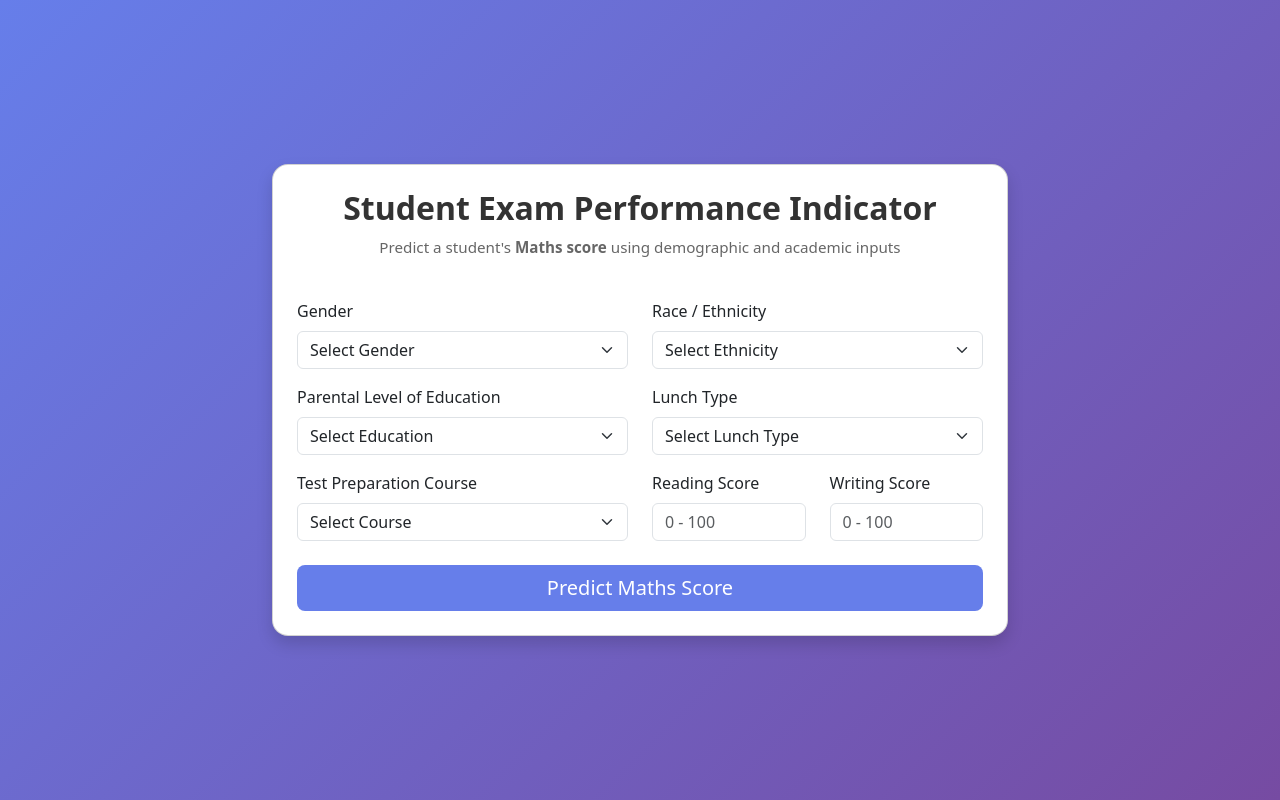
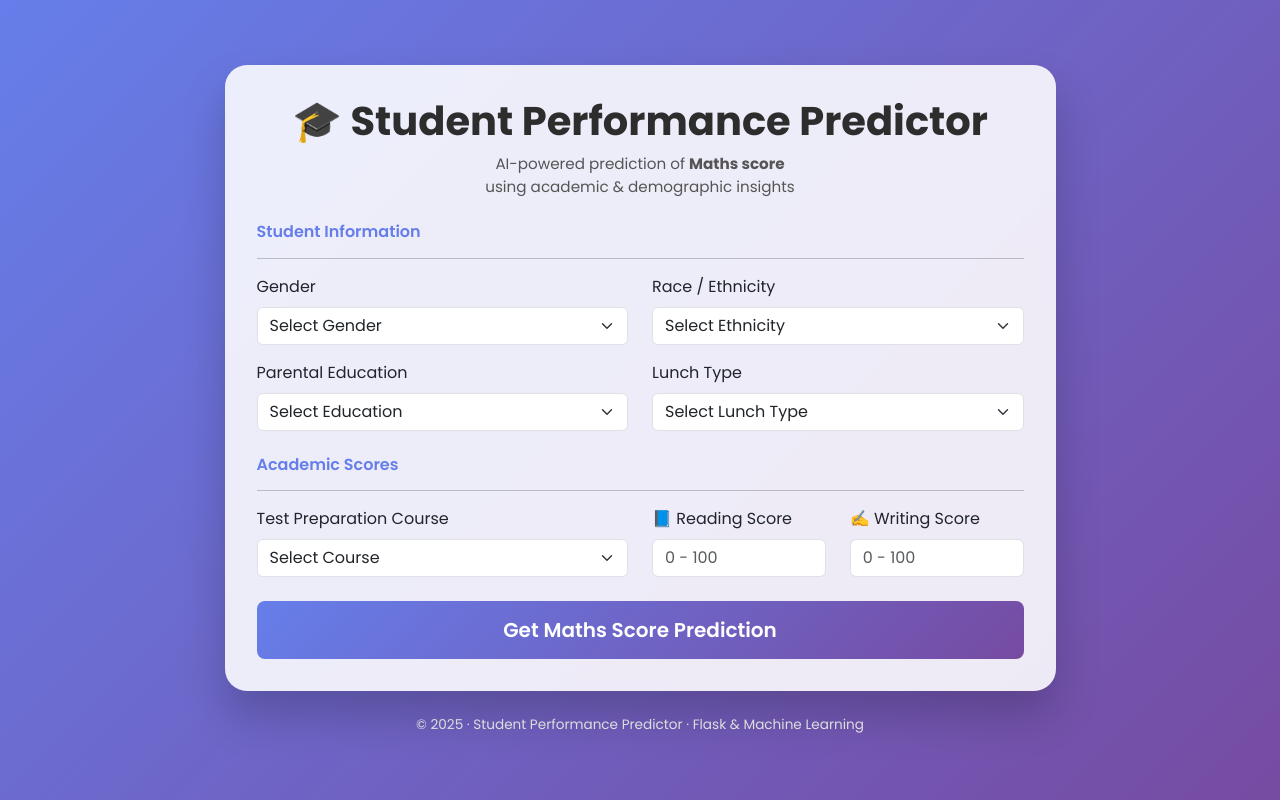
Before and after one commit to Simi268/MLproject, a Flask app: page / in a window 1280 px wide. Run offline with Flask 3, Linux system fonts and the light colour scheme.

```diff
--- a/app.py
+++ b/app.py
@@ -30,12 +30,14 @@ def predict_datapoint():
 
     pred_df = data.get_data_as_dataframe()
 
+
     predict_pipeline = PredictPipeline()
     results = predict_pipeline.predict(pred_df)
+
 
     return render_template('home.html', results=results[0])
 
 
 if __name__ == "__main__":
     port = int(os.environ.get("PORT", 5000))
-    app.run(host="0.0.0.0", port=port)
+    app.run(host="0.0.0.0", port=port, debug=False)
--- a/templates/home.html
+++ b/templates/home.html
@@ -2,15 +2,18 @@
 <html lang="en">
 <head>
     <meta charset="UTF-8">
-    <title>Student Exam Performance Indicator</title>
+    <title>Student Performance Predictor</title>
     <meta name="viewport" content="width=device-width, initial-scale=1">
 
+    <!-- Bootstrap -->
+    <link href="https://cdn.jsdelivr.net/npm/bootstrap@5.3.2/dist/css/bootstrap.min.css" rel="stylesheet">
 
-    <!-- Bootstrap CSS -->
-    <link href="https://cdn.jsdelivr.net/npm/bootstrap@5.3.2/dist/css/bootstrap.min.css" rel="stylesheet">
+    <!-- Google Font -->
+    <link href="https://fonts.googleapis.com/css2?family=Poppins:wght@400;600;700&display=swap" rel="stylesheet">
 
     <style>
         body {
+            font-family: 'Poppins', sans-serif;
             background: linear-gradient(135deg, #667eea, #764ba2);
             min-height: 100vh;
             display: flex;
@@ -18,31 +21,77 @@
             justify-content: center;
         }
 
-        .card {
-            border-radius: 16px;
+        .glass-card {
+            background: rgba(255, 255, 255, 0.88);
+            backdrop-filter: blur(14px);
+            border-radius: 22px;
+            padding: 32px;
+            box-shadow: 0 25px 45px rgba(0, 0, 0, 0.2);
+            animation: fadeIn 0.5s ease;
+        }
+
+        h1 {
+            font-weight: 700;
+            color: #2d2d2d;
+        }
+
+        .subtitle {
+            color: #555;
+            font-size: 0.95rem;
+        }
+
+        .section-title {
+            color: #667eea;
+            font-weight: 600;
+            margin-top: 24px;
         }
 
         .form-label {
             font-weight: 500;
         }
 
-        .title {
-            font-weight: 700;
-            color: #333;
-        }
-
-        .subtitle {
-            font-size: 0.95rem;
-            color: #666;
-        }
-
         .btn-primary {
-            background-color: #667eea;
+            background: linear-gradient(135deg, #667eea, #764ba2);
             border: none;
+            padding: 14px;
+            font-weight: 600;
+            transition: all 0.3s ease;
         }
 
         .btn-primary:hover {
-            background-color: #5a67d8;
+            transform: translateY(-2px);
+            box-shadow: 0 10px 25px rgba(102, 126, 234, 0.5);
+        }
+
+        .result-box {
+            background: linear-gradient(135deg, #d4fc79, #96e6a1);
+            border-radius: 18px;
+            padding: 24px;
+            margin-top: 28px;
+            text-align: center;
+            animation: popIn 0.4s ease;
+        }
+
+        .result-box h1 {
+            font-size: 3rem;
+            color: #1b4332;
+        }
+
+        footer {
+            text-align: center;
+            margin-top: 24px;
+            font-size: 0.85rem;
+            color: #eee;
+        }
+
+        @keyframes fadeIn {
+            from { opacity: 0; transform: translateY(12px); }
+            to { opacity: 1; transform: translateY(0); }
+        }
+
+        @keyframes popIn {
+            from { opacity: 0; transform: scale(0.95); }
+            to { opacity: 1; transform: scale(1); }
         }
     </style>
 </head>
@@ -51,26 +100,30 @@
 
 <div class="container">
     <div class="row justify-content-center">
-        <div class="col-lg-8 col-md-10">
+        <div class="col-lg-9 col-md-11">
 
-            <div class="card shadow p-4">
+            <div class="glass-card">
 
                 <!-- Header -->
                 <div class="text-center mb-4">
-                    <h2 class="title">Student Exam Performance Indicator</h2>
+                    <h1>🎓 Student Performance Predictor</h1>
                     <p class="subtitle">
-                        Predict a student's <strong>Maths score</strong> using demographic and academic inputs
+                        AI-powered prediction of <strong>Maths score</strong><br>
+                        using academic & demographic insights
                     </p>
                 </div>
 
                 <!-- Form -->
                 <form action="/predictdata" method="post">
 
+                    <h6 class="section-title">Student Information</h6>
+                    <hr>
+
                     <div class="row mb-3">
                         <div class="col-md-6">
                             <label class="form-label">Gender</label>
                             <select class="form-select" name="gender" required>
-                                <option selected disabled value="">Select Gender</option>
+                                <option disabled selected>Select Gender</option>
                                 <option value="male">Male</option>
                                 <option value="female">Female</option>
                             </select>
@@ -79,7 +132,7 @@
                         <div class="col-md-6">
                             <label class="form-label">Race / Ethnicity</label>
                             <select class="form-select" name="ethnicity" required>
-                                <option selected disabled value="">Select Ethnicity</option>
+                                <option disabled selected>Select Ethnicity</option>
                                 <option value="group A">Group A</option>
                                 <option value="group B">Group B</option>
                                 <option value="group C">Group C</option>
@@ -91,9 +144,9 @@
 
                     <div class="row mb-3">
                         <div class="col-md-6">
-                            <label class="form-label">Parental Level of Education</label>
+                            <label class="form-label">Parental Education</label>
                             <select class="form-select" name="parental_level_of_education" required>
-                                <option selected disabled value="">Select Education</option>
+                                <option disabled selected>Select Education</option>
                                 <option value="associate's degree">Associate's Degree</option>
                                 <option value="bachelor's degree">Bachelor's Degree</option>
                                 <option value="high school">High School</option>
@@ -106,53 +159,61 @@
                         <div class="col-md-6">
                             <label class="form-label">Lunch Type</label>
                             <select class="form-select" name="lunch" required>
-                                <option selected disabled value="">Select Lunch Type</option>
+                                <option disabled selected>Select Lunch Type</option>
                                 <option value="free/reduced">Free / Reduced</option>
                                 <option value="standard">Standard</option>
                             </select>
                         </div>
                     </div>
 
+                    <h6 class="section-title">Academic Scores</h6>
+                    <hr>
+
                     <div class="row mb-3">
                         <div class="col-md-6">
                             <label class="form-label">Test Preparation Course</label>
                             <select class="form-select" name="test_preparation_course" required>
-                                <option selected disabled value="">Select Course</option>
+                                <option disabled selected>Select Course</option>
                                 <option value="none">None</option>
                                 <option value="completed">Completed</option>
                             </select>
                         </div>
 
                         <div class="col-md-3">
-                            <label class="form-label">Reading Score</label>
+                            <label class="form-label">📘 Reading Score</label>
                             <input type="number" class="form-control" name="reading_score"
-                                   placeholder="0 - 100" min="0" max="100" required>
+                                   min="0" max="100" placeholder="0 - 100" required>
                         </div>
 
                         <div class="col-md-3">
-                            <label class="form-label">Writing Score</label>
+                            <label class="form-label">✍️ Writing Score</label>
                             <input type="number" class="form-control" name="writing_score"
-                                   placeholder="0 - 100" min="0" max="100" required>
+                                   min="0" max="100" placeholder="0 - 100" required>
                         </div>
                     </div>
 
                     <div class="d-grid mt-4">
                         <button type="submit" class="btn btn-primary btn-lg">
-                            Predict Maths Score
+                            Get Maths Score Prediction
                         </button>
                     </div>
 
                 </form>
 
-                <!-- Prediction Result -->
+                <!-- Result -->
                 {% if results %}
-                <div class="alert alert-success text-center mt-4">
-                    <h5 class="mb-1">Predicted Maths Score</h5>
-                    <h2 class="fw-bold">{{ results }}</h2>
+                <div class="result-box">
+                    <h5>Predicted Maths Score</h5>
+                    <h1>{{ results }} / 100</h1>
+                    <p class="mb-0">Model-based academic performance estimation</p>
                 </div>
                 {% endif %}
 
             </div>
+
+            <footer>
+                © 2025 · Student Performance Predictor · Flask & Machine Learning
+            </footer>
 
         </div>
     </div>
```
Also changed, not shown: requirements-train.txt (added, +8 -0 lines), requirements.txt (+3 -9 lines), src/exception.py (+15 -8 lines), src/pipeline/predict_pipeline.py (+27 -33 lines), 3 other files.
